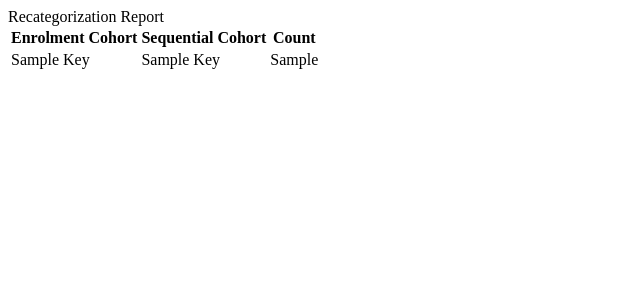
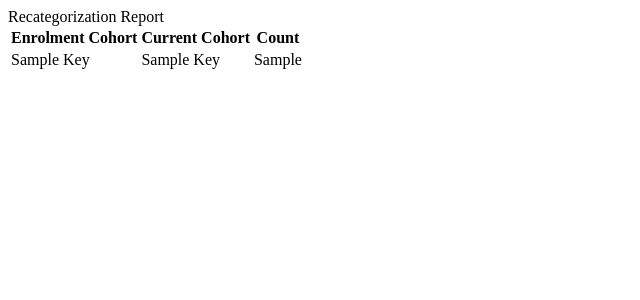
Before and after one commit to geek911/flourish-reports, a Django app: template flourish_reports/templates/flourish_reports/enrolment/enrolment_vs_seq_enrolment.html in a window 1280 px wide. Shown: the top 300 px of the page, without its empty margins (0-640 px from the left). Run offline with Django 3.2, Linux system fonts and the light colour scheme; the template is opened without the code that fills it: most values are stand-ins (such as "Sample title", 1, 10 or a date in 2020).

Commit message:
update column titles

```diff
--- a/flourish_reports/templates/flourish_reports/enrolment/enrolment_vs_seq_enrolment.html
+++ b/flourish_reports/templates/flourish_reports/enrolment/enrolment_vs_seq_enrolment.html
@@ -6,7 +6,7 @@
         <thead>
         <tr>
             <th>Enrolment Cohort</th>
-            <th>Sequential Cohort</th>
+            <th>Current Cohort</th>
             <th>Count</th>
         </tr>
         </thead>
```
